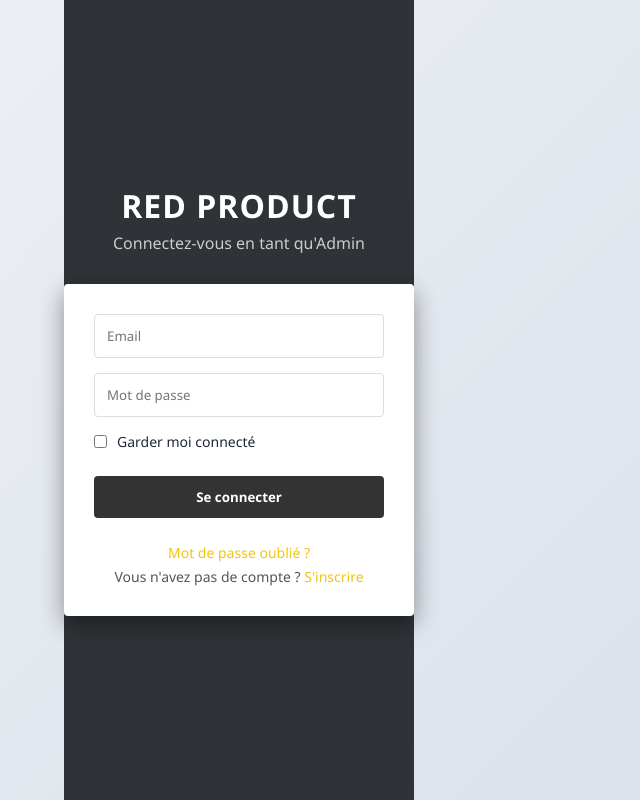
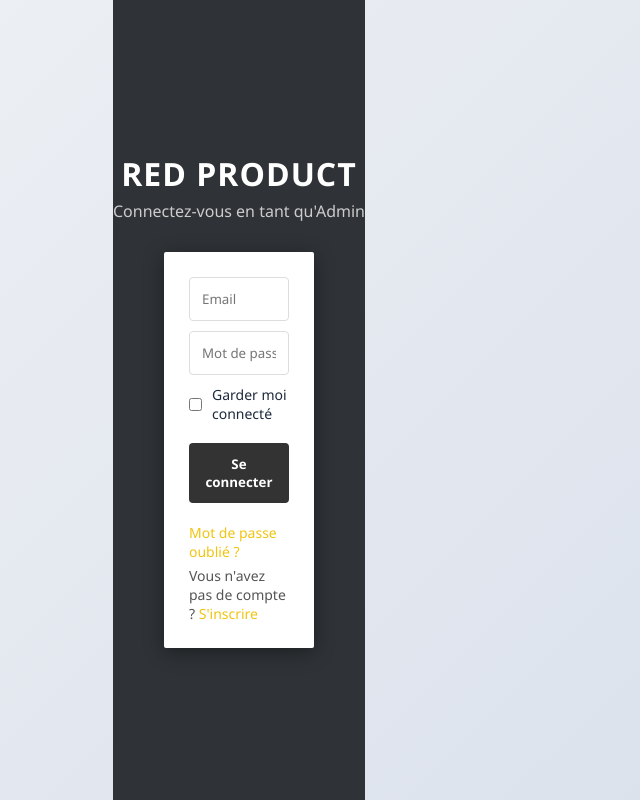
Before and after one commit to fatmata12/red-products, a React (Vite) app: page /login in a window 1280 px wide. Shown: the whole page, without its empty margins (401-1041 px from the left). Built offline with nearby package versions, Linux system fonts and the light colour scheme.

Commit message:
Modification App.jsx et routes accueil

```diff
--- a/src/pages/Login.jsx
+++ b/src/pages/Login.jsx
@@ -42,12 +42,12 @@ function Login({ setIsLoggedIn }) {
         style={{
           display: "flex",
           flexDirection: "column",
-          gap: "15px",
-          width: "350px",
-          padding: "30px",
+          gap: "10px",
+          width: "150px",
+          padding: "25px",
           backgroundColor: "#ffffff",
-          borderRadius: "4px",
-          boxShadow: "0 8px 25px rgba(0,0,0,0.4)",
+          borderRadius: "2px",
+          boxShadow: "0 4px 20px rgba(0,0,0,0.4)",
         }  }
    >
         <input
```
